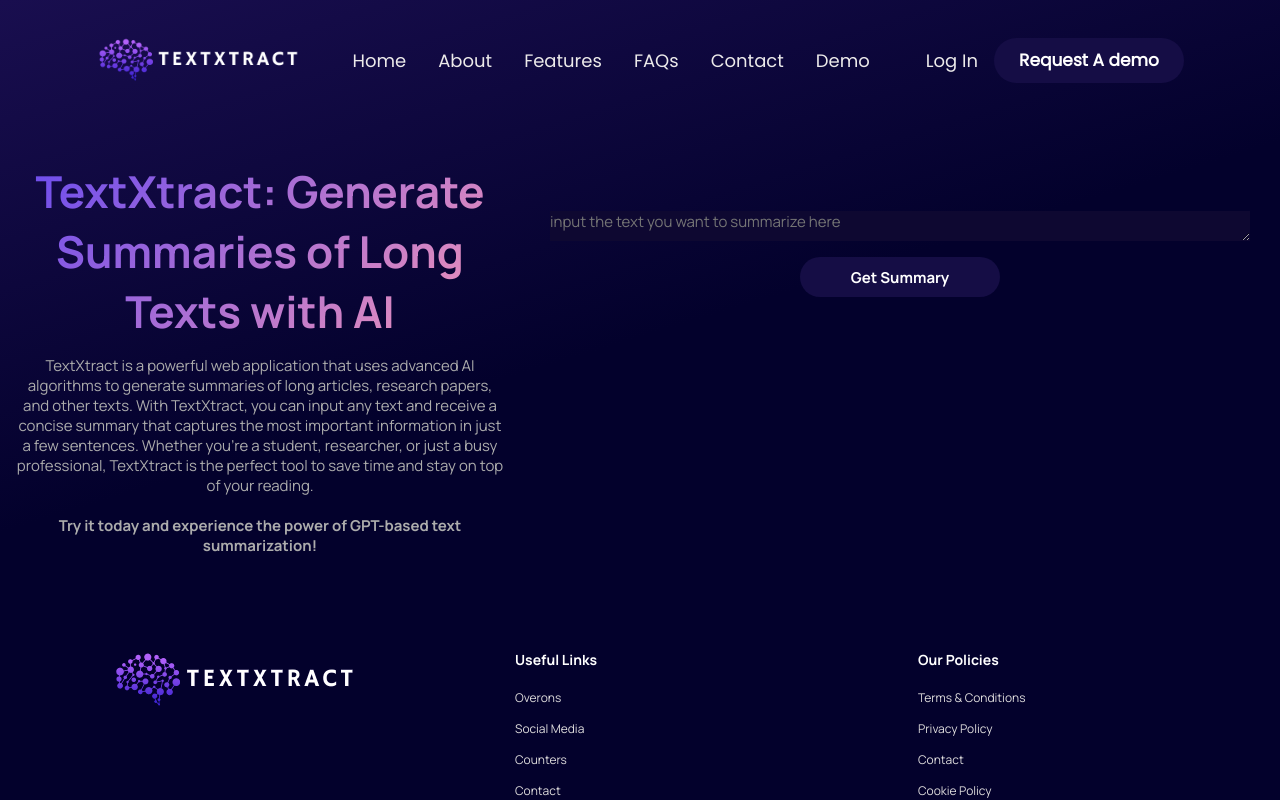
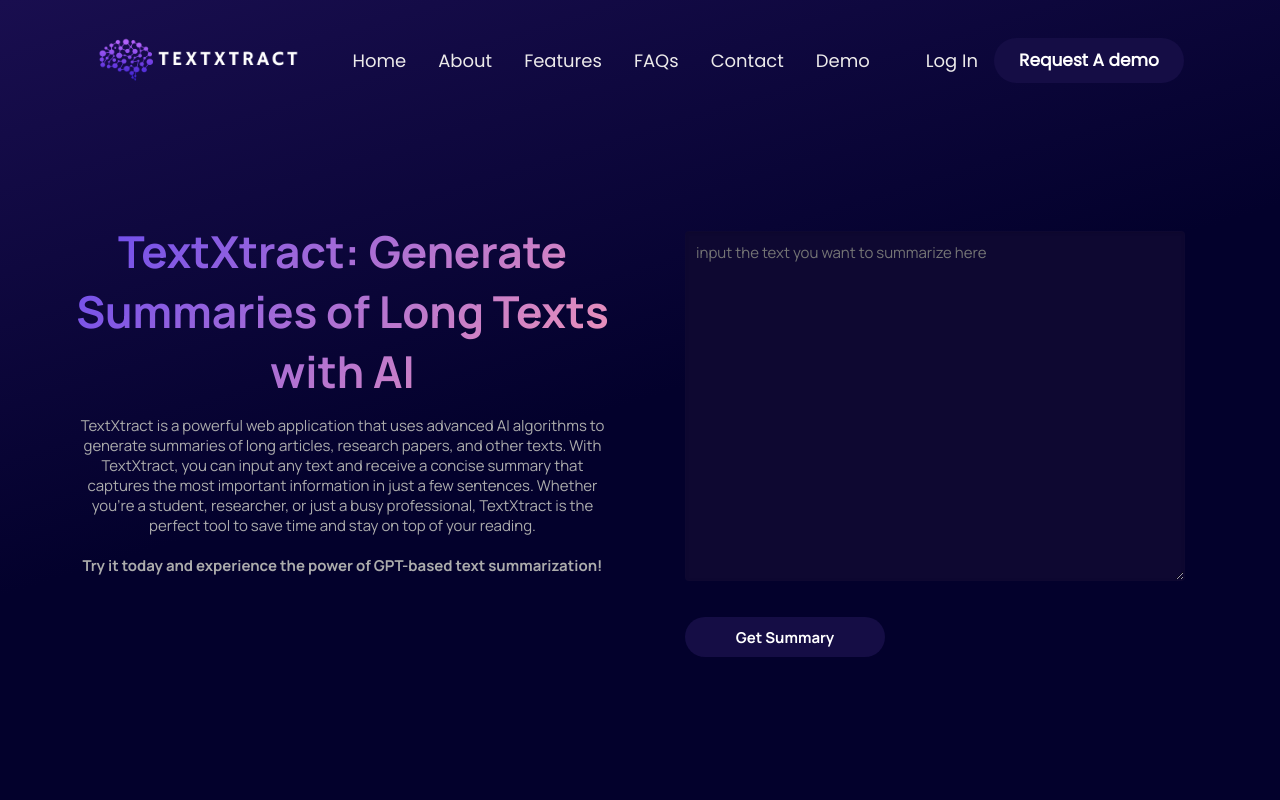
Before and after one commit to chopperpoka/GPT-based-text-summarization, a React (Vite) app: page /demo in a window 1280 px wide. Shown: the top 800 px of the page. Built offline with nearby package versions, Linux system fonts and the light colour scheme.

Commit message:
fixing the front-end in the demo page & explainer component

```diff
--- a/src/components/explainer/Explainer.jsx
+++ b/src/components/explainer/Explainer.jsx
@@ -26,7 +26,6 @@
   };
 
   return (
-    <div className="App">
     <div className="demo__grid">
       <div className="demo__grid-column-1">
         <div className="demo__headline">
@@ -38,11 +37,11 @@
         <p className="demo__description">
           TextXtract is a powerful web application that uses advanced AI
           algorithms to generate summaries of long articles, research papers,
-            and other texts. With TextXtract, you can input any text and receive
-            a concise summary that captures the most important information in
-            just a few sentences. Whether you're a student, researcher, or just
-            a busy professional, TextXtract is the perfect tool to save time and
-            stay on top of your reading.<br></br>
+          and other texts. With TextXtract, you can input any text and receive a
+          concise summary that captures the most important information in just a
+          few sentences. Whether you're a student, researcher, or just a busy
+          professional, TextXtract is the perfect tool to save time and stay on
+          top of your reading.<br></br>
           <br />{" "}
           <strong>
             Try it today and experience the power of GPT-based text
@@ -70,11 +69,10 @@
         </div>
         {summary && (
           <div className="demo__summary">
-              <h2>Summary</h2>
+            <h2 className="summary_headline">Summary:</h2>
             <p>{summary}</p>
           </div>
         )}
-        </div>
       </div>
     </div>
   );
--- a/src/components/explainer/explainer.css
+++ b/src/components/explainer/explainer.css
@@ -1,3 +1,11 @@
+.demo__grid {
+  display: grid;
+  margin: 30px;
+  padding: 30px;
+  grid-template-columns: 1fr 1fr;
+  grid-gap: 30px;
+}
+
 .demo__headline {
   color: linear-gradient(
     132deg,
@@ -17,14 +25,10 @@
   text-align: center;
   line-height: 20px;
 }
-.demo__grid {
-  padding-top: 20px;
-  margin-top: 20px;
-  display: grid;
-  grid-template-columns: 1fr 1fr;
-}
+
 .demo__grid-column-1 {
   padding: 0px;
+  margin-top: 40px;
 }
 .demo__grid-column-2 {
   display: flex;
@@ -33,9 +37,18 @@
   margin-top: 20px;
 }
 .demo__text {
-  width: 700px;
   background-color: var(--input-bg);
-  border: none;
+  padding: 10px;
+  font-size: 16px;
+  border: 1px solid #cccccc00;
+  border-radius: 4px;
+  box-shadow: inset 0 1px 3px rgba(0, 0, 0, 0.1);
+  width: 130%;
+  height: 350px;
+  max-width: 500px;
+  color: rgb(215, 210, 210);
+  margin-bottom: 20px;
+  font-family: var(--font-family);
 }
 .demo__text:hover {
   filter: brightness(110%);
@@ -58,14 +71,27 @@
   font-family: var(--font-family);
   font-weight: 700;
   cursor: pointer;
-  align-items: center;
 }
 .demo__submit:hover {
   filter: brightness(110%);
   box-shadow: 0px 0px 10px 0px #140c46;
 }
 .button_container {
-  display: flex;
-  align-items: center;
-  justify-content: center;
+  text-align: left;
 }
+.demo__summary {
+  color: rgb(202, 202, 202);
+  font-family: var(--font-family);
+  margin-top: 20px;
+  border: solid #070129 1px;
+  padding: 20px;
+  border-radius: 20px;
+  background: var(--gradient-bar);
+}
+.summary_headline {
+  font-size: 20px;
+  color: var(--color-subtext);
+  font-weight: 900;
+  padding-bottom: 15px;
+  text-align: center;
+}
```
Lines whose indentation alone changed are shown as unchanged.
